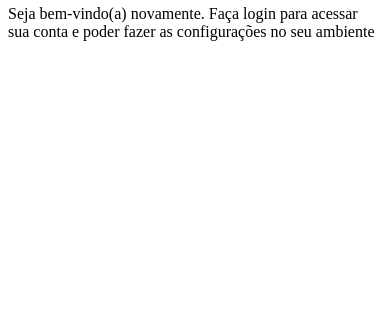
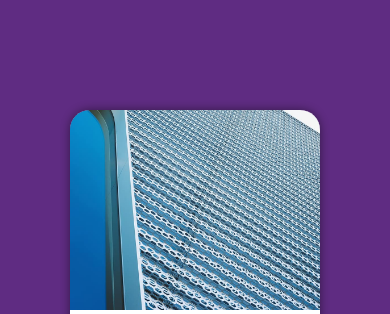
Before and after one commit to dededc37/projeto-login, a plain HTML site: page index.html in a window 390 px wide. Shown: the part 62-376 px from the top of the page. Drawn offline with Linux system fonts and the light colour scheme.

Commit message:
estruturando interface mobile first

```diff
--- a/estilos/style.css
+++ b/estilos/style.css
@@ -5,3 +5,48 @@
     Verde: #49a09d
     Lilás: #5f2c82
 */
+
+* {
+    font-family: system-ui, -apple-system, BlinkMacSystemFont, 'Segoe UI', Roboto, Oxygen, Ubuntu, Cantarell, 'Open Sans', 'Helvetica Neue', sans-serif;
+    padding: 0;
+    margin: 0;
+    box-sizing: border-box;
+}
+
+body, html {
+    background-color: #5f2c82;
+    height: 100dvh;
+    width: 100dvw;
+}
+
+main {
+    position: relative;
+    height: 100dvh;
+    width: 100dvw;
+}
+
+section#login {
+    position: absolute;
+    top: 50%;
+    left: 50%;
+    transform: translate(-50%, -50%);
+    background-color: white;
+    width: 250px;
+    height: 500px;
+    border-radius: 20px;
+    overflow: hidden;
+    box-shadow: 0px 0px 10px rgba(0, 0, 0, 0.473);
+}
+
+section#login > div#imagem {
+    display: block;
+    background: #5f2c82 url(../imagens/metal.jpg) no-repeat;
+    background-size: cover;
+    background-position: left bottom;
+    height: 200px;
+}
+
+section#login > div#formulario {
+    display: block;
+    padding: 10px;
+}
```
Also changed, not shown: index.html (+1 -1 lines).
